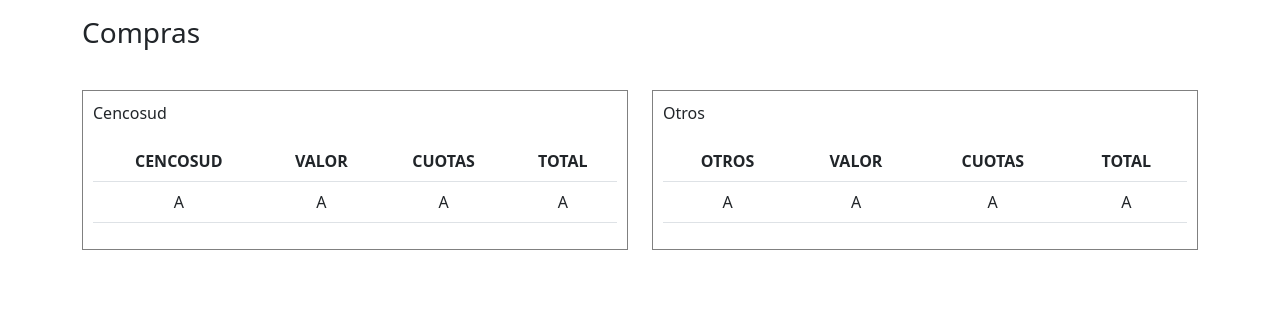
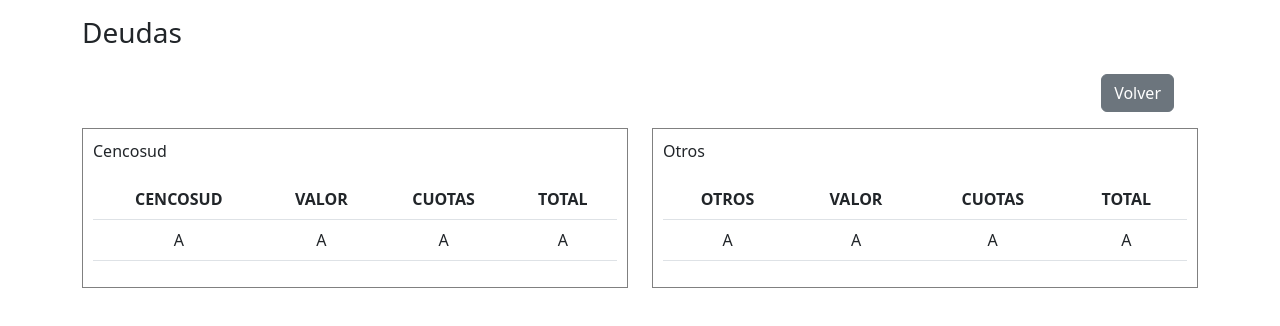
Before and after one commit to dmunozmauro/angular_deudores, an Angular app: page /deudas in a window 1280 px wide. Shown: the top 326 px of the page. Built offline with nearby package versions, Linux system fonts and the light colour scheme.

Commit message:
mas cambios

```diff
--- a/src/app/deudas/deudas.component.html
+++ b/src/app/deudas/deudas.component.html
@@ -1,6 +1,6 @@
 <div class="row">
     <div class="col-12">
-        <h3>Compras</h3>
+        <h3>Deudas</h3>
     </div>
 
     <div class="row mt-3">
@@ -8,7 +8,7 @@
             <!-- <button type="button" class="btn btn-primary" (click)="nuevaCompra()">Nueva compra</button> -->
         </div>
         <div class="col-6 text-end">
-            <!-- <button class="btn btn-secondary" (click)="volver()">Volver</button> -->
+            <button class="btn btn-secondary" (click)="volver()">Volver</button>
         </div>
     </div>
 </div>
--- a/src/app/deudas/deudas.component.ts
+++ b/src/app/deudas/deudas.component.ts
@@ -1,4 +1,6 @@
 import { Component } from '@angular/core';
+import { Router } from '@angular/router';
+
 
 @Component({
   selector: 'app-deudas',
@@ -6,5 +8,9 @@
   styleUrls: ['./deudas.component.css']
 })
 export class DeudasComponent {
+  constructor(private router: Router) { }
 
+  volver() {
+    this.router.navigate(['/mis-compras'])
+  }
 }
```
